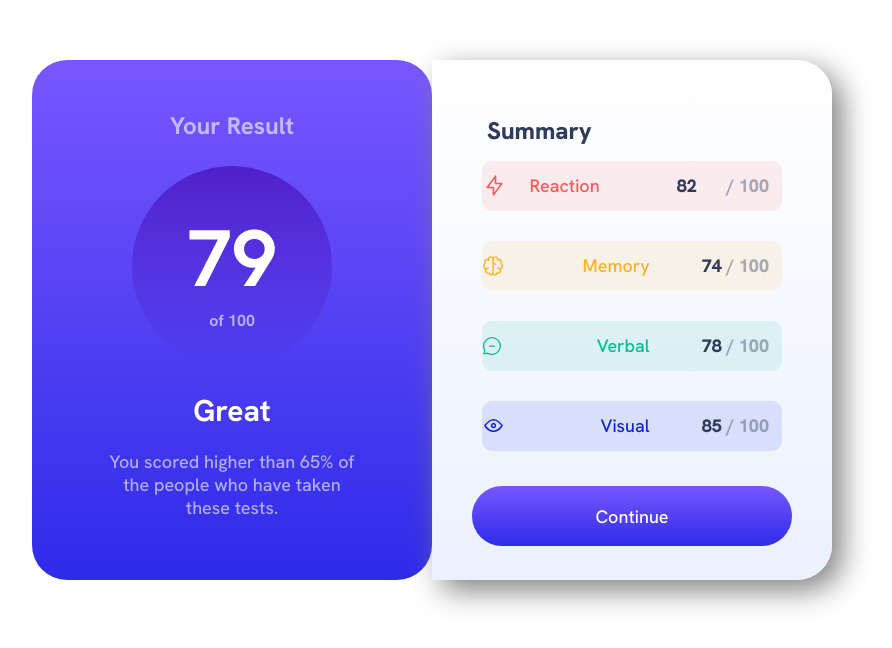
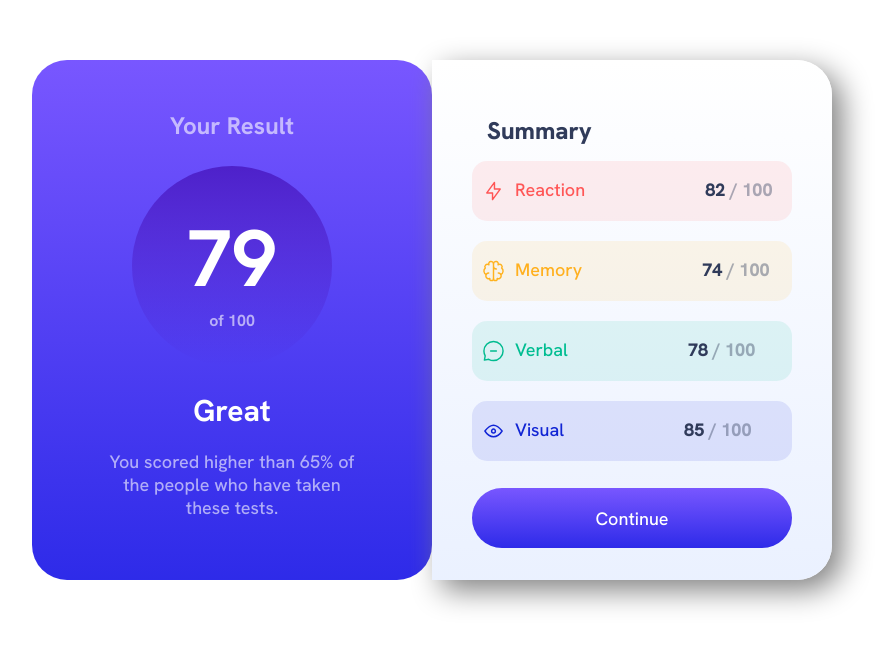
Before and after one commit to lrobertoborges/01-desafio-frontend-mentor, a plain HTML site: page index.html in a window 1280 px wide. Shown: the whole page, without its empty margins (68-960 px from the left). Drawn offline with Linux system fonts and the light colour scheme.

Commit message:
'melhorando o código nas listas'

```diff
--- a/index.html
+++ b/index.html
@@ -25,20 +25,36 @@
         <div class="summary">
             <h3 id="summary-title">Summary</h3>
 
-            <ul class="menu-list">
-                <li id="reaction-list"><span>Reaction</span><span class="number-result">82</span><span class="total-100"> / 100</span></li>
+            <ul>
+                <li id="reaction-list">
+                    <img class="img-list" src="./assets/images/icon-reaction.svg">
+                    <h4 class="title-list">Reaction</h4>
+                    <h5 class="number-list"> <span class="number-result">82</span><span class="total-100"> / 100</span></h5>
+                </li>
             </ul>
 
-            <ul class="menu-list">
-                <li id="memory-list"><span>Memory</span><span class="number-result">74</span><span class="total-100"> / 100</span></li>
+            <ul>
+                <li id="memory-list">
+                    <img class="img-list" src="./assets/images/icon-memory.svg">
+                    <h4 class="title-list">Memory</h4>
+                    <h5 class="number-list"> <span class="number-result">74</span><span class="total-100"> / 100</span></h5>
+                </li>
             </ul>
 
-            <ul class="menu-list">
-                <li id="verbal-list"><span>Verbal</span><span class="number-result">78</span><span class="total-100"> / 100</span></li>
+            <ul>
+                <li id="verbal-list">
+                    <img class="img-list" src="./assets/images/icon-verbal.svg">
+                    <h4 class="title-list">Verbal</h4>
+                    <h5 class="number-list"><span class="number-result">78</span><span class="total-100"> / 100</span></h5>
+                </li>
             </ul>
 
-            <ul class="menu-list">
-                <li id="visual-list"><span>Visual</span><span class="number-result">85</span><span class="total-100"> / 100</span></li>
+            <ul>
+                <li id="visual-list">
+                    <img class="img-list" src="./assets/images/icon-visual.svg">
+                    <h4 class="title-list">Visual</h4>
+                    <h5 class="number-list"> <span class="number-result">85</span><span class="total-100"> / 100</span></h5>
+                </li>
             </ul>
 
             <button id="button">Continue</button>
--- a/style.css
+++ b/style.css
@@ -104,72 +104,85 @@ p {
 
 ul {
     list-style-type: none;
-    margin-bottom: 30px;
+    margin-bottom: 20px;
 }
 
 li {
-    width: 300px;
-    height: 50px;
-    margin: 10px;
-    border-radius: 10px;
+    width: 320px;
+    height: 60px;
+    margin-right: 30px;
+    border-radius: 15px;
     border: none;
     text-align: right;
 }
 
 #reaction-list {
-    background: url(./assets/images/icon-reaction.svg) no-repeat left / 1.4em;
+
     background-color: hsla(0, 100%, 67%, 0.1);
     font-family: 'Hanken Grotesk';
-    font-size: 18px;
+    font-size: 17px;
     color: hsl(0, 100%, 67%);
-    padding: 13px;
-    text-align: end;
+    text-align: start;
+    display: flex;
 }
 
 #memory-list {
-    background: url(./assets/images/icon-memory.svg) no-repeat left / 1.2em;
+
     background-color: hsla(39, 100%, 56%, 0.1);
     font-family: 'Hanken Grotesk';
-    font-size: 18px;
+    font-size: 17px;
     color: hsl(39, 100%, 56%);
-    padding: 13px;
-    text-align: end;
+    text-align: start;
+    display: flex;
 }
 
 #verbal-list {
-    background: url(./assets/images/icon-verbal.svg) no-repeat left / 1.1em;
+
     background-color: hsla(166, 100%, 37%, 0.1);
     font-family: 'Hanken Grotesk';
-    font-size: 18px;
+    font-size: 17px;
     color: hsl(166, 100%, 37%);
-    padding: 13px;
-    text-align: end;
+    text-align: start;
+    display: flex;
 }
 
 #visual-list {
-    background: url(./assets/images/icon-visual.svg) no-repeat left / 1.3em;
+
     background-color: hsla(234, 85%, 45%, 0.1);
     font-family: 'Hanken Grotesk';
-    font-size: 18px;
+    font-size: 17px;
     color: hsl(234, 85%, 45%);
-    padding: 13px;
-    text-align: end;
+    text-align: start;
+    display: flex;
 }
 
-#reaction-list span {
-    margin-left: 25px;
+.img-list {
+    width: 33px;
+    padding-left: 10px;
+}
+
+.title-list {
+    font-weight: 500;
+    font-size: 18px;
+    padding: 17px 0px 17px 10px;
+}
+
+.number-list {
+    font-size: 18px;
+    padding: 17px 0px 17px 120px;
+    text-align: right;
 }
 
 .number-result {
     color: hsl(224, 30%, 27%);
     font-weight: 800;
-    padding-left: 52px;
     text-align: right;
 }
 
 .total-100 {
     color: hsla(224, 30%, 27%, 0.4);
     font-weight: 800;
+    text-align: right;
 }
 
 #button {
@@ -181,7 +194,7 @@ li {
     font-size: 18px;
     color: hsl(0, 0%, 100%);
     border: none;
-    margin-top: 5px;
+    margin-top: 7px;
 }
 
 #button:hover {
```
